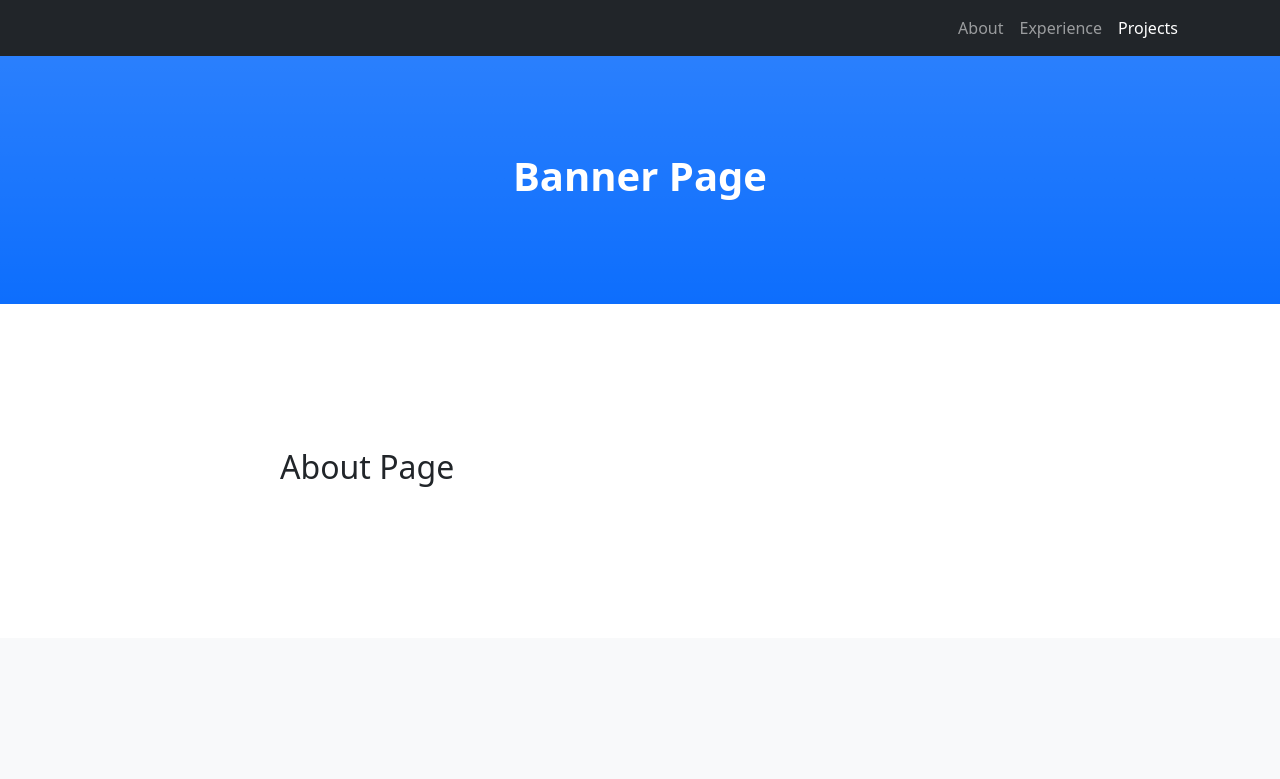
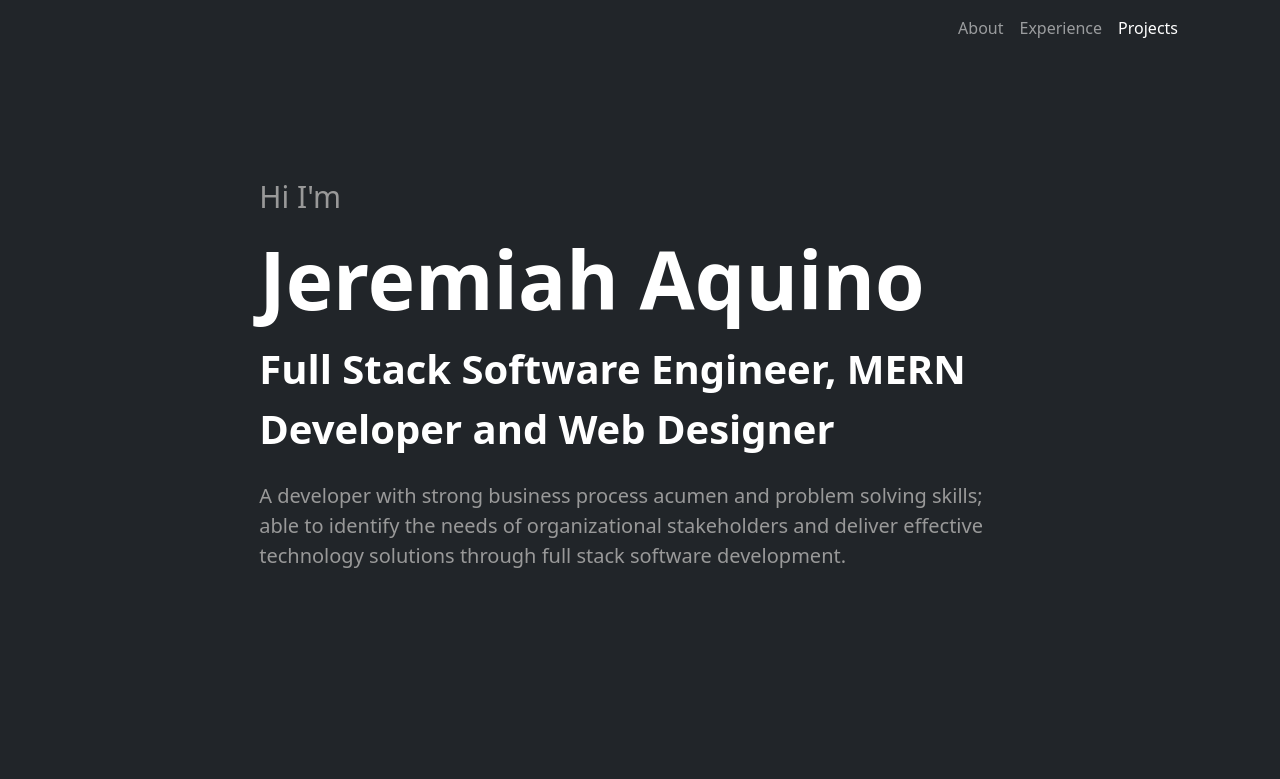
Before and after one commit to aquinojeremiahstephen/portfolio, a plain HTML site: page index.html in a window 1280 px wide. Shown: the top 779 px of the page. Drawn offline with nearby package versions, Linux system fonts and the light colour scheme.

Commit message:
Revamped Banner Section

```diff
--- a/css/content.css
+++ b/css/content.css
@@ -0,0 +1,53 @@
+/* BANNER */
+
+.banner-container {
+    background-color: #212529;
+    height: 100vh;
+}
+
+.banner-content {
+    margin:auto;
+    width:85%
+}
+
+.banner-content-intro {
+    color:#999999;
+    margin-top:2%;
+    margin-left:15%;
+    margin-right:15%;
+    margin-bottom:0;
+    font-size:30px;
+    padding:0;
+}
+
+.banner-content-name {
+    color:#ffffff;
+    margin-left:15%;
+    margin-right:15%;
+    margin-bottom:0;
+    font-size:80px;
+    padding:0;
+    font-weight:bold;
+}
+
+.banner-content-title {
+    color:#ffffff;
+    margin-left:15%;
+    margin-right:15%;
+    margin-bottom:0;
+    font-size:40px;
+    padding:0;
+    font-weight:bold;
+}
+
+.banner-content-caption {
+    color:#999999;
+    margin-top:2%;
+    margin-left:15%;
+    margin-right:15%;
+    margin-bottom:0;
+    font-size:20px;
+    padding:0;
+}
+
+/* ABOUT */
--- a/index.html
+++ b/index.html
@@ -10,11 +10,14 @@
         <meta name="author" content="" />
         <title>Jeremiah Aquino - Portfolio</title>
 
+		<!-- AOS CSS CDN -->
+		<link href="https://unpkg.com/aos@2.3.1/dist/aos.css" rel="stylesheet"
+
         <!-- Core Frame CSS-->
         <link href="css/style.css" rel="stylesheet" />
 
 		<!-- Contents CSS -->
-		<link href="css/contents.css" rel="stylesheet" />
+		<link href="css/content.css" rel="stylesheet" />
 
     </head>
 
@@ -35,9 +38,12 @@
         </nav>
 
         <!-- Home-->
-        <header class="bg-primary bg-gradient text-white banner-container">
-            <div class="container px-4 text-center">
-                <h1 class="fw-bolder">Banner Page</h1>
+        <header class="banner-container">
+            <div class="banner-content">
+               <p class="banner-content-intro" data-aos="fade-right" data-aos-duration="1500">Hi I'm</p>
+			   <p class="banner-content-name" data-aos="fade-left" data-aos-duration="1500">Jeremiah Aquino</p>
+			   <p class="banner-content-title" data-aos="fade-left" data-aos-duration="1500" >Full Stack Software Engineer, MERN Developer and Web Designer</p>
+			   <p class="banner-content-caption" data-aos="fade-right" data-aos-duration="1500" >A developer with strong business process acumen and problem solving skills; able to identify the needs of organizational stakeholders and deliver effective technology solutions through full stack software development.</p>
             </div>
         </header>
 
@@ -91,3 +97,8 @@
         <script src="scripts/script.js"></script>
     </body>
 </html>
+
+<script src="https://unpkg.com/aos@2.3.1/dist/aos.js"></script>
+<script>
+	AOS.init();
+</script>
```
